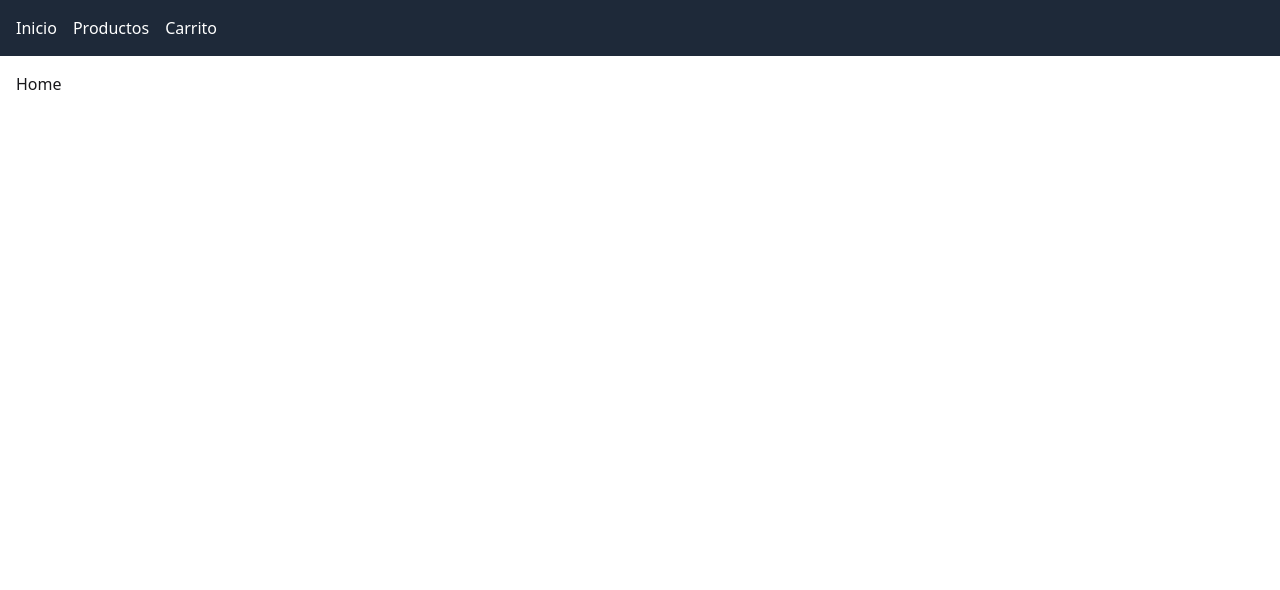
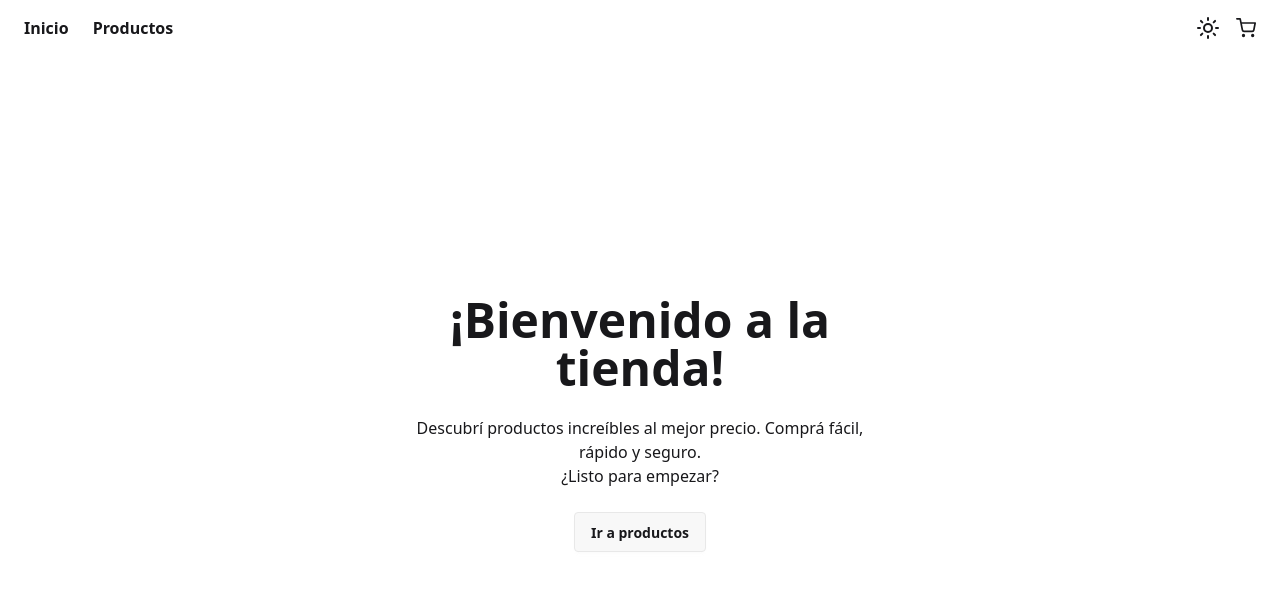
Before and after one commit to DiegoBottegoni/tp-react-bottegoni, a React (Vite) app: page / in a window 1280 px wide. Shown: the top 590 px of the page. Built offline with nearby package versions, Linux system fonts and the light colour scheme; no server answers.

Commit message:
themes and back to products button

```diff
--- a/package.json
+++ b/package.json
@@ -13,6 +13,7 @@
     "@tailwindcss/vite": "^4.1.6",
     "react": "^19.1.0",
     "react-dom": "^19.1.0",
+    "react-icons": "^5.5.0",
     "react-router-dom": "^7.6.0",
     "tailwindcss": "^4.1.6"
   },
--- a/src/components/Cart.jsx
+++ b/src/components/Cart.jsx
@@ -9,47 +9,51 @@ function Cart() {
         .toFixed(2);
 
     return (
+        <div className="max-w-6xl mx-auto px-4 py-8">
+            <h1 className="text-3xl font-bold mb-6">Tu carrito</h1>
+
+            {cartItems.length === 0 ? (
+                <p >No hay productos en el carrito.</p>
+            ) : (
                 <>
                     <ul className="grid grid-cols-1 md:grid-cols-2 lg:grid-cols-3 gap-6">
                         {cartItems.map((item) => (
-                    <li key={item.id} className="card image-full bg-base-100 shadow-md">
-                        <figure>
-                            <img src={item.image} alt={item.title} className="object-cover w-full h-48" />
-                        </figure>
-                        <div className="card-body">
-                            <h2 className="card-title">{item.title}</h2>
+                            <li key={item.id} className="shadow-md rounded-lg overflow-hidden bg-base-300">
+                                <img
+                                    src={item.image}
+                                    alt={item.title}
+                                    className="w-full h-48 object-contain p-4"
+                                />
+                                <div className="p-4 space-y-2">
+                                    <h2 className="text-lg font-semibold line-clamp-2">{item.title}</h2>
                                     <p className="text-sm">Subtotal: ${(item.price * item.quantity).toFixed(2)}</p>
 
                                     <div className="flex items-center gap-2">
-                                <button className="btn btn-sm" onClick={() => decreaseQuantity(item.id)}>
-                                    -
-                                </button>
-                                <span className="px-2">{item.quantity}</span>
-                                <button className="btn btn-sm" onClick={() => addToCart(item)}>
-                                    +
-                                </button>
+                                        <button className="btn btn-sm" onClick={() => decreaseQuantity(item.id)}>-</button>
+                                        <span>{item.quantity}</span>
+                                        <button className="btn btn-sm" onClick={() => addToCart(item)}>+</button>
                                     </div>
 
-                            <div className="card-actions justify-end mt-4">
-                                <button className="btn btn-sm btn-error" onClick={() => removeFromCart(item.id)}>
+                                    <button
+                                        className="btn btn-error btn-xs mt-2"
+                                        onClick={() => removeFromCart(item.id)}
+                                    >
                                         Eliminar
                                     </button>
-                            </div>
                                 </div>
                             </li>
                         ))}
                     </ul>
 
-            <div className="mt-10 text-right pr-4 text-lg font-bold">
-                Total: ${total}
-            </div>
-            <button
-                onClick={clearCart}
-                className="btn btn-outline btn-error btn-sm mt-6"
-            >
+                    <div className="mt-10 flex justify-between items-center flex-wrap gap-4">
+                        <div className="text-xl font-bold">Total: ${total}</div>
+                        <button onClick={clearCart} className="btn btn-outline btn-error btn-sm">
                             Vaciar carrito
                         </button>
+                    </div>
                 </>
+            )}
+        </div>
     );
 }
 
--- a/src/components/Navbar.jsx
+++ b/src/components/Navbar.jsx
@@ -1,11 +1,74 @@
 import { Link } from "react-router-dom";
+import { FiShoppingCart } from "react-icons/fi";
+import { useContext } from "react";
+import { CartContext } from "../context/CartContext";
 
 function Navbar() {
+    const { cartItems } = useContext(CartContext);
+    const totalQuantity = cartItems.reduce((acc, item) => acc + item.quantity, 0);
+
     return (
-        <nav className="bg-gray-800 text-white p-4 flex gap-4">
-            <Link to="/">Inicio</Link>
-            <Link to="/products">Productos</Link>
-            <Link to="/cart">Carrito</Link>
+        <nav className=" px-6 py-4 flex items-center justify-between">
+            {/* Links a la izquierda */}
+            <div className="flex gap-6 items-center">
+                <Link to="/" className="hover:text-primary font-semibold">Inicio</Link>
+                <Link to="/products" className="hover:text-primary font-semibold">Productos</Link>
+            </div>
+
+            {/* Carrito + Theme switch a la derecha */}
+            <div className="flex items-center gap-4">
+                {/* Theme controller */}
+                <label className="swap swap-rotate">
+                    <input
+                        type="checkbox"
+                        className="theme-controller"
+                        value="dark"
+                    />
+
+                    {/* Sun (light mode) */}
+                    <svg
+                        className="swap-off w-6 h-6 fill-current"
+                        xmlns="http://www.w3.org/2000/svg"
+                        viewBox="0 0 24 24"
+                    >
+                        <g strokeLinejoin="round" strokeLinecap="round" strokeWidth="2" fill="none" stroke="currentColor">
+                            <circle cx="12" cy="12" r="4"></circle>
+                            <path d="M12 2v2"></path>
+                            <path d="M12 20v2"></path>
+                            <path d="m4.93 4.93 1.41 1.41"></path>
+                            <path d="m17.66 17.66 1.41 1.41"></path>
+                            <path d="M2 12h2"></path>
+                            <path d="M20 12h2"></path>
+                            <path d="m6.34 17.66-1.41 1.41"></path>
+                            <path d="m19.07 4.93-1.41 1.41"></path>
+                        </g>
+                    </svg>
+
+                    {/* Moon (dark mode) */}
+                    <svg
+                        className="swap-on w-6 h-6 fill-current"
+                        xmlns="http://www.w3.org/2000/svg"
+                        viewBox="0 0 24 24"
+                    >
+                        <g strokeLinejoin="round" strokeLinecap="round" strokeWidth="2" fill="none" stroke="currentColor">
+                            <path d="M12 3a6 6 0 0 0 9 9 9 9 0 1 1-9-9Z"></path>
+                        </g>
+                    </svg>
+                </label>
+
+
+                {/* Ícono del carrito */}
+                <div className="relative">
+                    <Link to="/cart" className="hover:border-base-300 text-xl">
+                        <FiShoppingCart />
+                    </Link>
+                    {totalQuantity > 0 && (
+                        <span className="absolute -top-2 -right-2 bg-red-500 text-white text-xs w-5 h-5 flex items-center justify-center rounded-full">
+                            {totalQuantity}
+                        </span>
+                    )}
+                </div>
+            </div>
         </nav>
     );
 }
--- a/src/components/ProductList.jsx
+++ b/src/components/ProductList.jsx
@@ -5,36 +5,33 @@ import { Link } from "react-router-dom";
 function ProductList() {
     const { products, isLoading, error, addToCart } = useContext(CartContext);
 
-    if (isLoading) {
-        return <span className="loading loading-spinner text-primary"></span>;
-    }
-
-    if (error) {
-        return <p className="text-error">Error: {error}</p>;
-    }
+    if (isLoading) return <span className="loading loading-spinner text-primary mx-auto block mt-8"></span>;
+    if (error) return <p className="text-error text-center mt-8">Error al cargar la lista de productos: {error}</p>;
 
     return (
+        <div className="max-w-6xl mx-auto px-4 py-8">
+            <h1 className="text-3xl font-bold mb-6">Productos</h1>
             <div className="grid grid-cols-1 sm:grid-cols-2 md:grid-cols-3 gap-6">
                 {products.map((product) => (
-                <div key={product.id} className="card shadow-sm w-full">
-                    <Link to={`/products/${product.id}`} className="flex flex-col h-full">
-                        <figure>
+                    <div key={product.id} className="card shadow-md rounded-lg overflow-hidden flex flex-col bg-base-300">
+                        <Link to={`/products/${product.id}`} className="flex-1">
+                            <figure className=" p-4 h-48 flex items-center justify-center">
                                 <img
                                     src={product.image}
                                     alt={product.title}
-                                className="h-48 object-contain"
+                                    className="max-h-full object-contain"
                                 />
                             </figure>
-                        <div className="card-body flex-1">
+                            <div className="card-body">
                                 <h2 className="card-title text-base">{product.title}</h2>
-                            <p className="text-sm text-gray-600 line-clamp-2">{product.description}</p>
+                                <p className="text-sm  line-clamp-2">{product.description}</p>
                                 <p className="font-bold text-lg">${product.price}</p>
                             </div>
                         </Link>
-                    <div className="card-actions justify-end p-4 pt-0">
+                        <div className="card-actions justify-end px-4 pb-4">
                             <button
                                 onClick={() => addToCart(product)}
-                            className="btn btn-primary btn-sm"
+                                className="btn btn-primary-content btn-sm"
                             >
                                 Agregar al carrito
                             </button>
@@ -42,6 +39,7 @@ function ProductList() {
                     </div>
                 ))}
             </div>
+        </div>
     );
 }
 
--- a/src/index.css
+++ b/src/index.css
@@ -1,2 +1,4 @@
 @import "tailwindcss";
-@plugin "daisyui";
+ @plugin "daisyui" {
+   themes: light --default, dark ;
+ }
--- a/src/pages/Home.jsx
+++ b/src/pages/Home.jsx
@@ -1,7 +1,24 @@
+import { useNavigate } from "react-router-dom";
+
 function Home() {
+    const navigate = useNavigate();
+
     return (
-        <div>Home</div>
-    )
+        <div className="hero min-h-[calc(100vh-6rem)]">
+            <div className="hero-content text-center">
+                <div className="max-w-md">
+                    <h1 className="text-5xl font-bold">¡Bienvenido a la tienda!</h1>
+                    <p className="py-6">
+                        Descubrí productos increíbles al mejor precio. Comprá fácil, rápido y seguro. <br />
+                        ¿Listo para empezar?
+                    </p>
+                    <button className="btn btn-primary-content" onClick={() => navigate('/products')}>
+                        Ir a productos
+                    </button>
+                </div>
+            </div>
+        </div>
+    );
 }
 
-export default Home
+export default Home;
```
Also changed, not shown: src/pages/ProductDetail.jsx (+74 -5 lines), 1 other file (tests, documents, lock files or other folders). Lines whose indentation alone changed are shown as unchanged.
